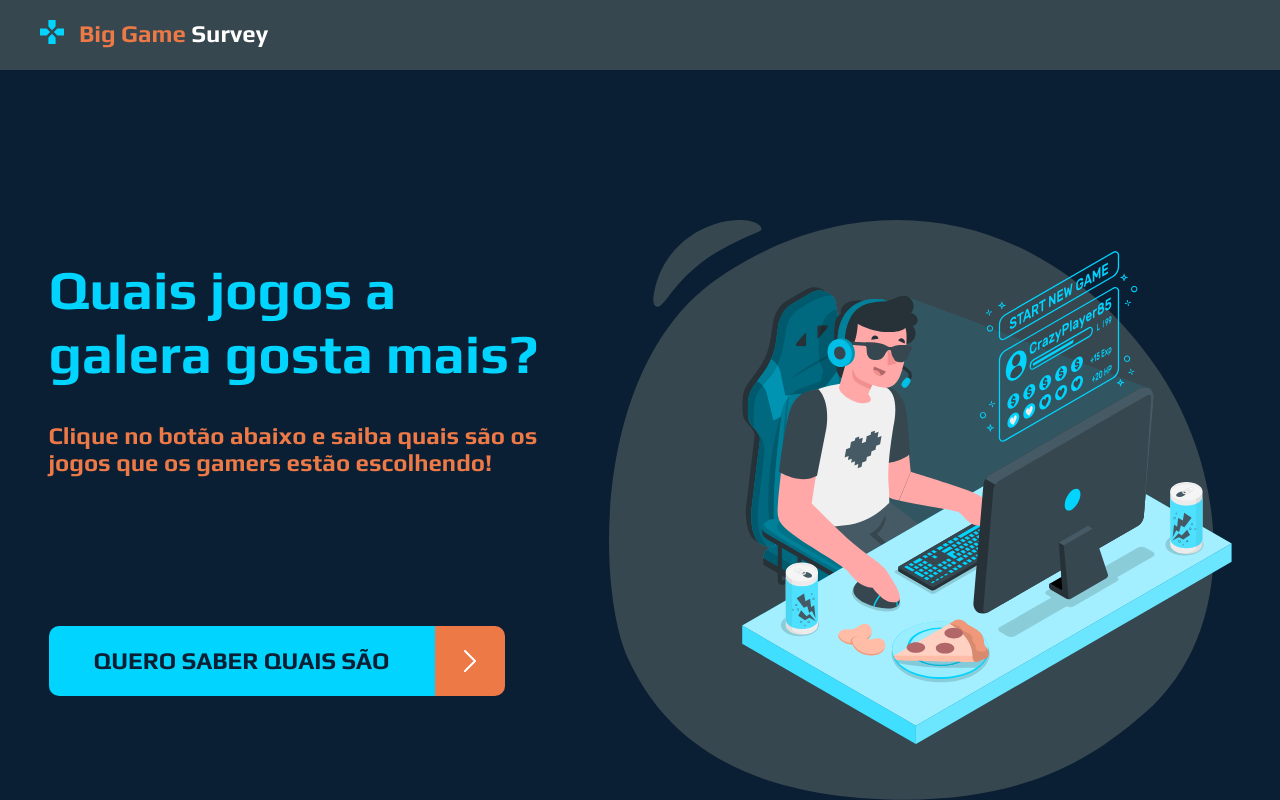
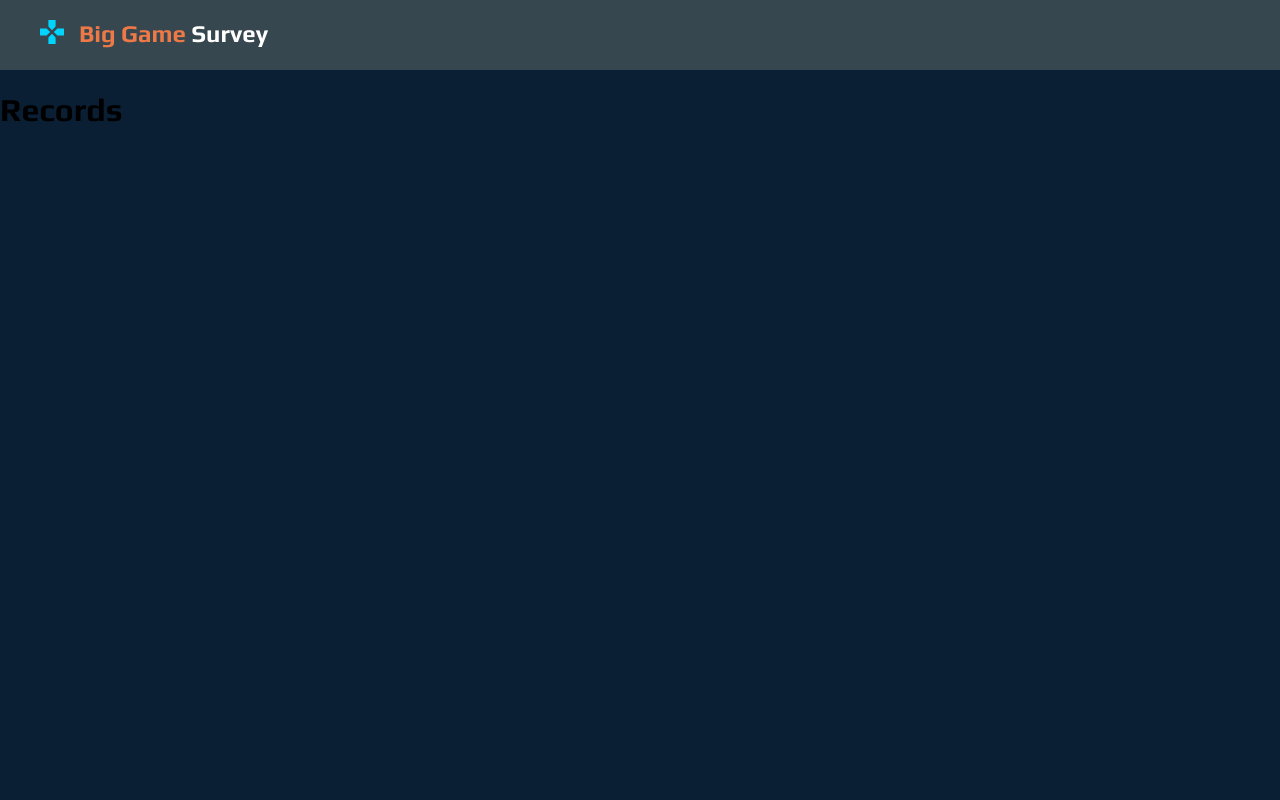
Before and after one commit to tallissons/sds1, a React (Create React App) app in the folder front-web/: page /records in a window 1280 px wide. Built offline with nearby package versions, Linux system fonts and the light colour scheme.

Commit message:
Criando navegação com rotas

```diff
--- a/front-web/package.json
+++ b/front-web/package.json
@@ -10,8 +10,10 @@
     "@types/node": "^12.12.59",
     "@types/react": "^16.9.49",
     "@types/react-dom": "^16.9.8",
+    "@types/react-router-dom": "^5.1.5",
     "react": "^16.13.1",
     "react-dom": "^16.13.1",
+    "react-router-dom": "^5.2.0",
     "react-scripts": "3.4.3",
     "typescript": "^3.7.5"
   },
--- a/front-web/src/App.tsx
+++ b/front-web/src/App.tsx
@@ -1,14 +1,10 @@
 import React from 'react';
 import './App.css';
-import Header from './components/Header';
-import Home from './pages/Home';
+import Routes from './Routes';
 
 function App() {
   return (
-    <div>
-      <Header/>
-      <Home/>
-    </div>
+    <Routes/>
   );
 }
 
--- /dev/null
+++ b/front-web/src/Routes.tsx
@@ -0,0 +1,22 @@
+import React from 'react';
+import {BrowserRouter, Switch, Route} from 'react-router-dom';
+import Home from './pages/Home';
+import Header from './components/Header';
+import Records from './pages/Records';
+
+const Routes = () => (
+    <BrowserRouter>
+    <Header/>
+    <Switch>
+        <Route path="/" exact>
+            <Home/>
+        </Route>
+
+        <Route path="/records">
+            <Records/>
+        </Route>
+    </Switch>
+    </BrowserRouter>
+);
+
+export default Routes;
--- a/front-web/src/components/Header/index.tsx
+++ b/front-web/src/components/Header/index.tsx
@@ -1,14 +1,17 @@
 import React from 'react';
 import './styles.css';
 import {ReactComponent as Logo} from '../../assets/logo.svg';
+import { Link } from 'react-router-dom';
 
 const Header = () => (
     <header className="main-header">
         <Logo/>
-        <div className="logo-text">
-            <span className="logo-text-1">Big Game</span>
-            <span className="logo-text-2"> Survey</span>
-        </div>
+        <Link to="/">
+            <div className="logo-text">
+                <span className="logo-text-1">Big Game</span>
+                <span className="logo-text-2"> Survey</span>
+            </div>
+        </Link>
     </header>
 );
 
--- a/front-web/src/pages/Home/index.tsx
+++ b/front-web/src/pages/Home/index.tsx
@@ -1,6 +1,7 @@
 import React from 'react';
 import {ReactComponent as ArrowIcon} from '../../assets/arrow.svg';
 import {ReactComponent as GamerImage} from '../../assets/gamer.svg';
+import { Link } from 'react-router-dom';
 import './styles.css';
 
 const Home = () => (
@@ -12,6 +13,7 @@ const Home = () => (
             <h3 className="home-text-subtitle">
             Clique no botão abaixo e saiba quais são os jogos que os gamers estão escolhendo!
             </h3>
+            <Link to="/records">
                 <div className="home-actions">
                     <button className="home-btn">
                     QUERO SABER QUAIS SÃO
@@ -20,6 +22,7 @@ const Home = () => (
                         <ArrowIcon/>
                     </div>
                 </div>
+            </Link>
         </div>
         <GamerImage className="home-image"/>
     </div>
--- /dev/null
+++ b/front-web/src/pages/Records/index.tsx
@@ -0,0 +1,7 @@
+import React from 'react';
+
+const Records = () => (
+    <h1>Records</h1>
+);
+
+export default Records;
```
Also changed, not shown: 1 other file (tests, documents, lock files or other folders). Lines whose indentation alone changed are shown as unchanged.
